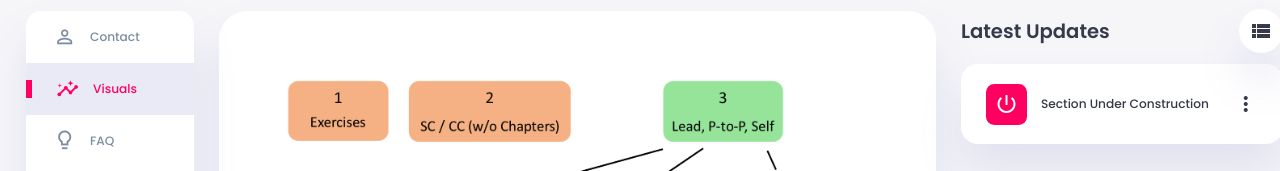
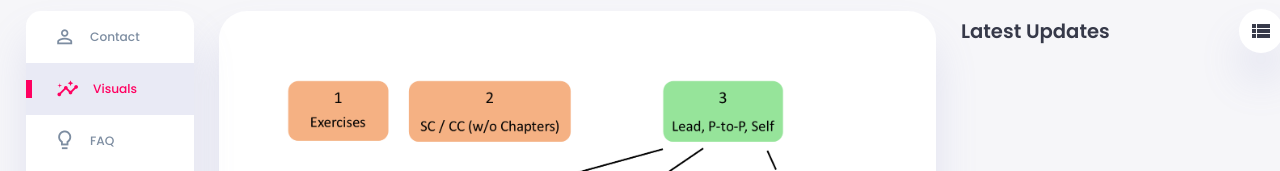
Before and after one commit to AviationSafetyAtUSC/CourseDashboard, a plain HTML site: page index.html in a window 1280 px wide. Shown: the part 781-952 px from the top of the page. Drawn offline with Linux system fonts and the light colour scheme; a script that the page names is missing.

Commit message:
Update index.html

```diff
--- a/index.html
+++ b/index.html
@@ -333,7 +333,7 @@
                     </span>
                 </div>
 
-                <div class="notification">
+                <!--<div class="notification">
                     <div class="icon">
                         <span class="material-icons-sharp">
                             power_settings_new
@@ -347,7 +347,7 @@
                     <span class="material-icons-sharp">
                         more_vert
                     </span>
-                </div>
+                </div>-->
 
             </div>
 
```
